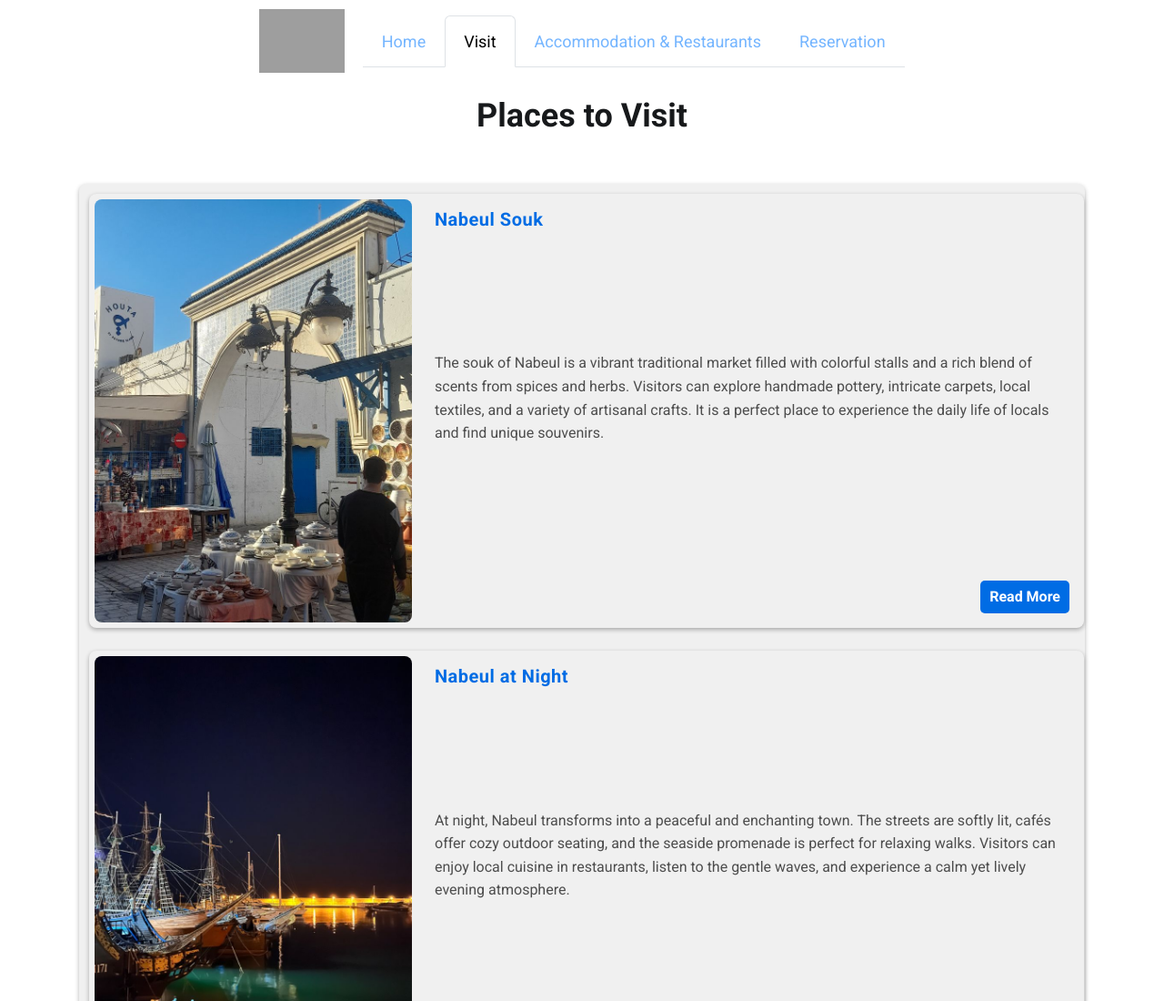
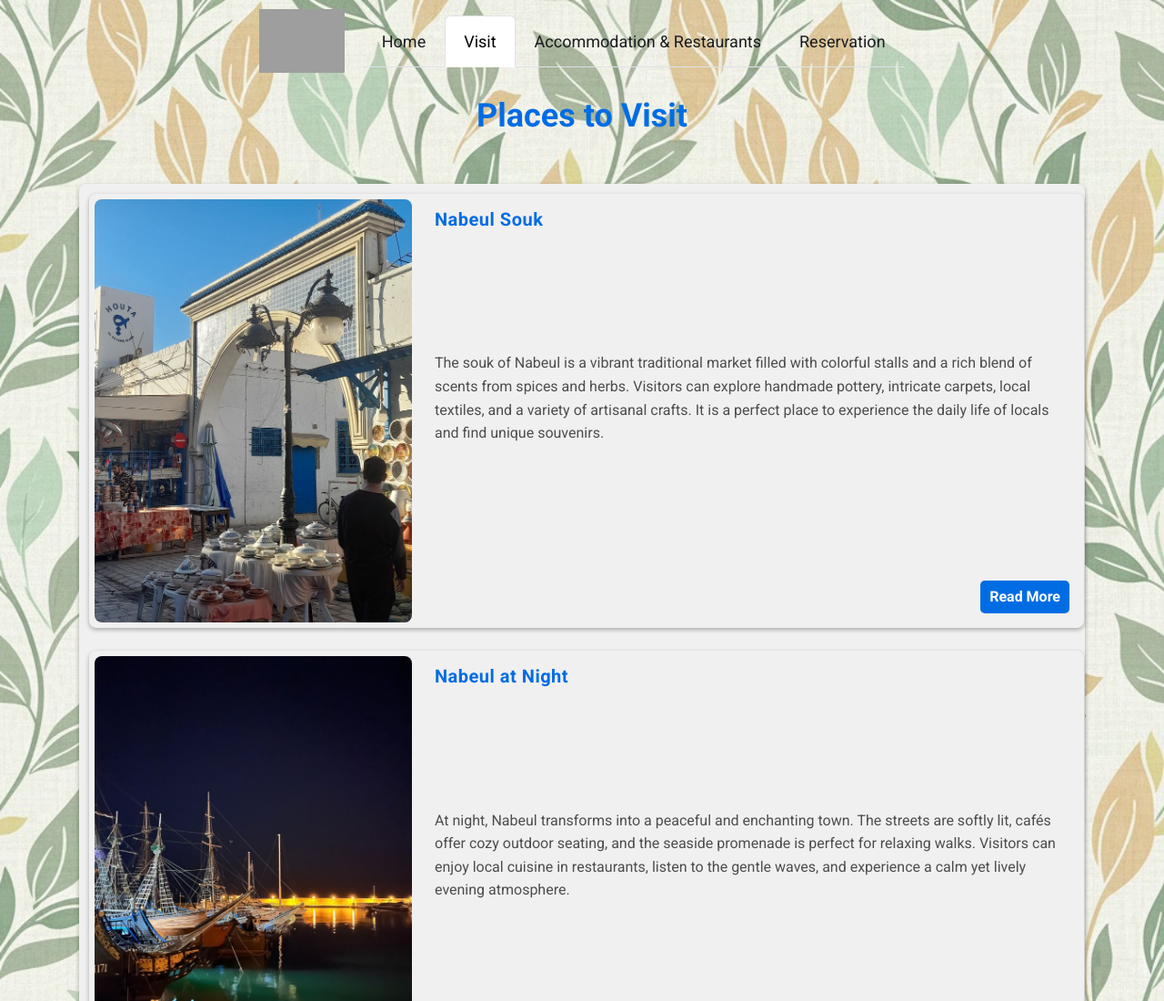
Before and after one commit to MedAbdelaziz/Nabeul-Tourism-guide, a website with bundled scripts: page places-to-visit.html in a window 1280 px wide. Shown: the top 1100 px of the page at 91% size. Built offline with nearby package versions, Linux system fonts and the light colour scheme; grey boxes are pictures that could not be loaded.

Commit message:
fixing some style

```diff
--- a/styles/accommodations-&-restaurants/page.css
+++ b/styles/accommodations-&-restaurants/page.css
@@ -1,3 +1,12 @@
+html {
+    background: url("../../images/background.jpeg") center / cover no-repeat fixed;
+}
+body {
+  font-family: 'Roboto', sans-serif;
+  margin: 0;
+  background: transparent !important;
+  min-height: 100vh;
+}
 .accommodation-section {
     display : flex;
     flex-direction: column;
--- a/styles/global.css
+++ b/styles/global.css
@@ -3,7 +3,7 @@
     color: #1a1a1a;
 }
 .navbar {
-    background-color: #ffffff;
+    background: transparent !important;
     display: flex;
     align-items: center;
     flex-direction: row;
@@ -11,9 +11,8 @@
     padding: 10px 0;
     font-family: 'Roboto';
 }
-
 .navbar a {
-    color: rgb(116, 181, 255);
+    color: rgb(27, 29, 31);
     text-decoration: none;
     padding: 14px 20px;
     font-size: 18px;
--- a/styles/places-to-visit.css
+++ b/styles/places-to-visit.css
@@ -1,12 +1,19 @@
+html {
+    background: url("../images/background.jpeg") center / cover no-repeat fixed;
+}
+body {
+    margin: 0;
+    font-family: 'Roboto', sans-serif;
+    background: transparent !important;
+    min-height: 100vh;
+}
 
-body {
-    font-family: 'Roboto', sans-serif;
-}
+
 .header-places-to-visit {
     text-align: center;
     font-size: 36px;
     font-weight: 700;
-    color: #17191b;
+    color: #006ce4;
     margin: 20px 0;
     font-family: 'Roboto', sans-serif;
 }
--- a/styles/reservation.css
+++ b/styles/reservation.css
@@ -1,8 +1,12 @@
-
+html {
+    background: url("../images/background.jpeg") center / cover no-repeat fixed;
+}
 body {
+  margin: 0;
   font-family: 'Roboto', sans-serif;
+  background: transparent !important;
+  min-height: 100vh;
 }
-
 .header-reservation {
   text-align: center;
   font-size: 36px;
```
Also changed, not shown: accommodation.html (+3 -0 lines), index.html (+0 -1 lines), images/background-image.png (added), images/background.jpeg (added).
